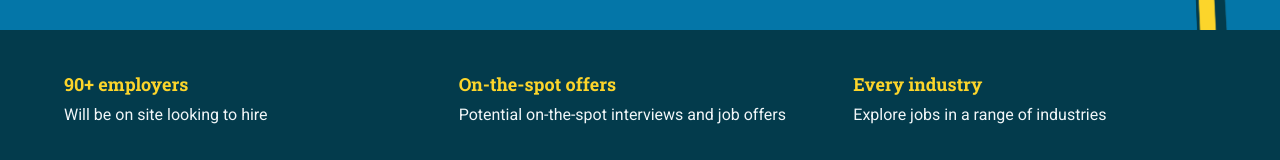
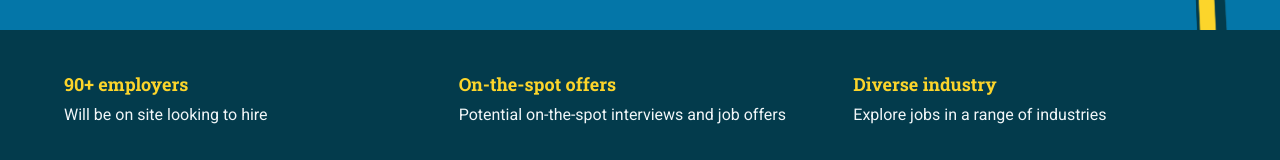
Before and after one commit to dev-software-eg/washoe-county-job-fair, a Next.js app: page / in a window 1280 px wide. Shown: the part 540-700 px from the top of the page. Built offline with nearby package versions, Linux system fonts and the light colour scheme; no server answers.

Commit message:
Change copy

```diff
--- a/components/Highlights.tsx
+++ b/components/Highlights.tsx
@@ -8,7 +8,7 @@ const ITEMS = [
     body: "Potential on-the-spot interviews and job offers",
   },
   {
-    title: "Every industry",
+    title: "Diverse industry",
     body: "Explore jobs in a range of industries",
   },
   {
```
